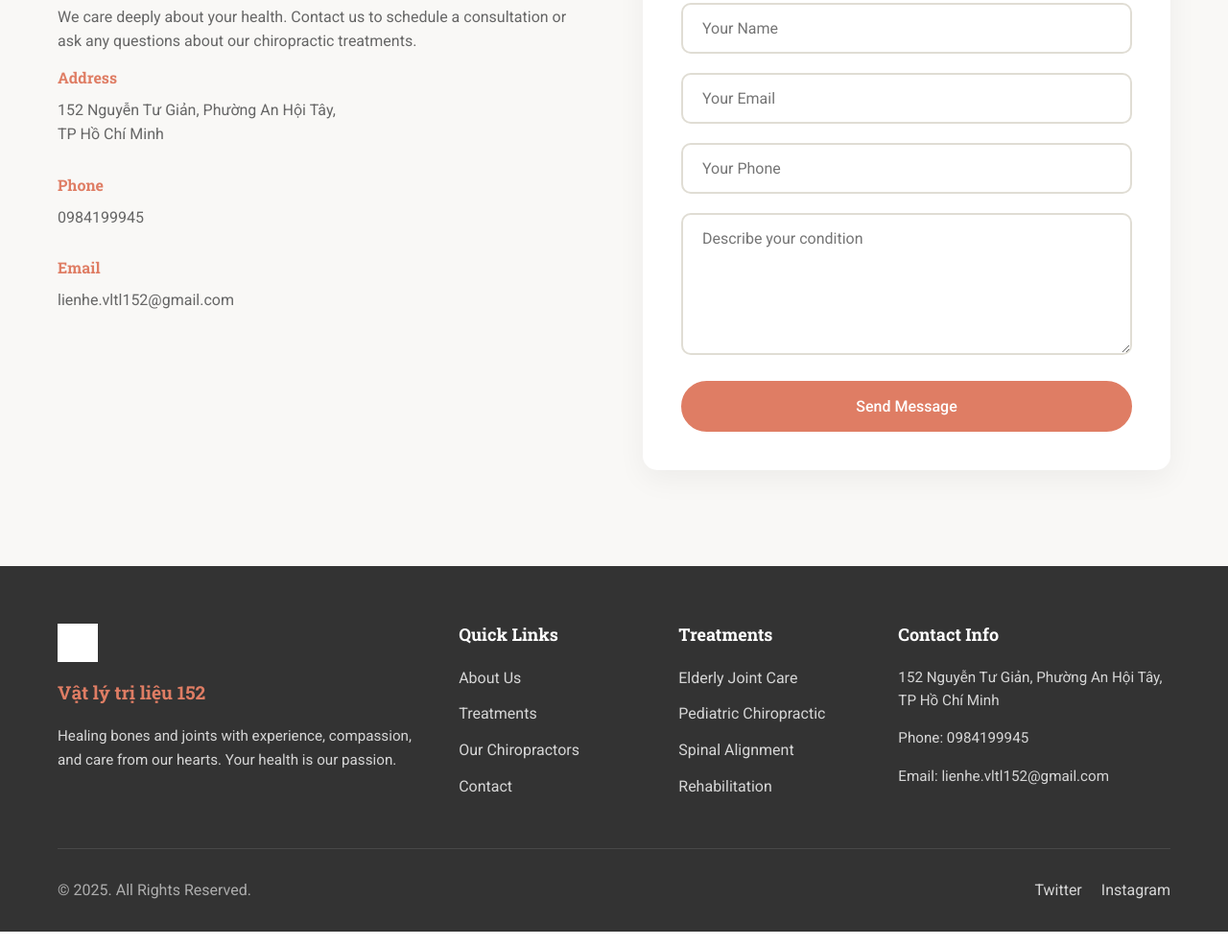
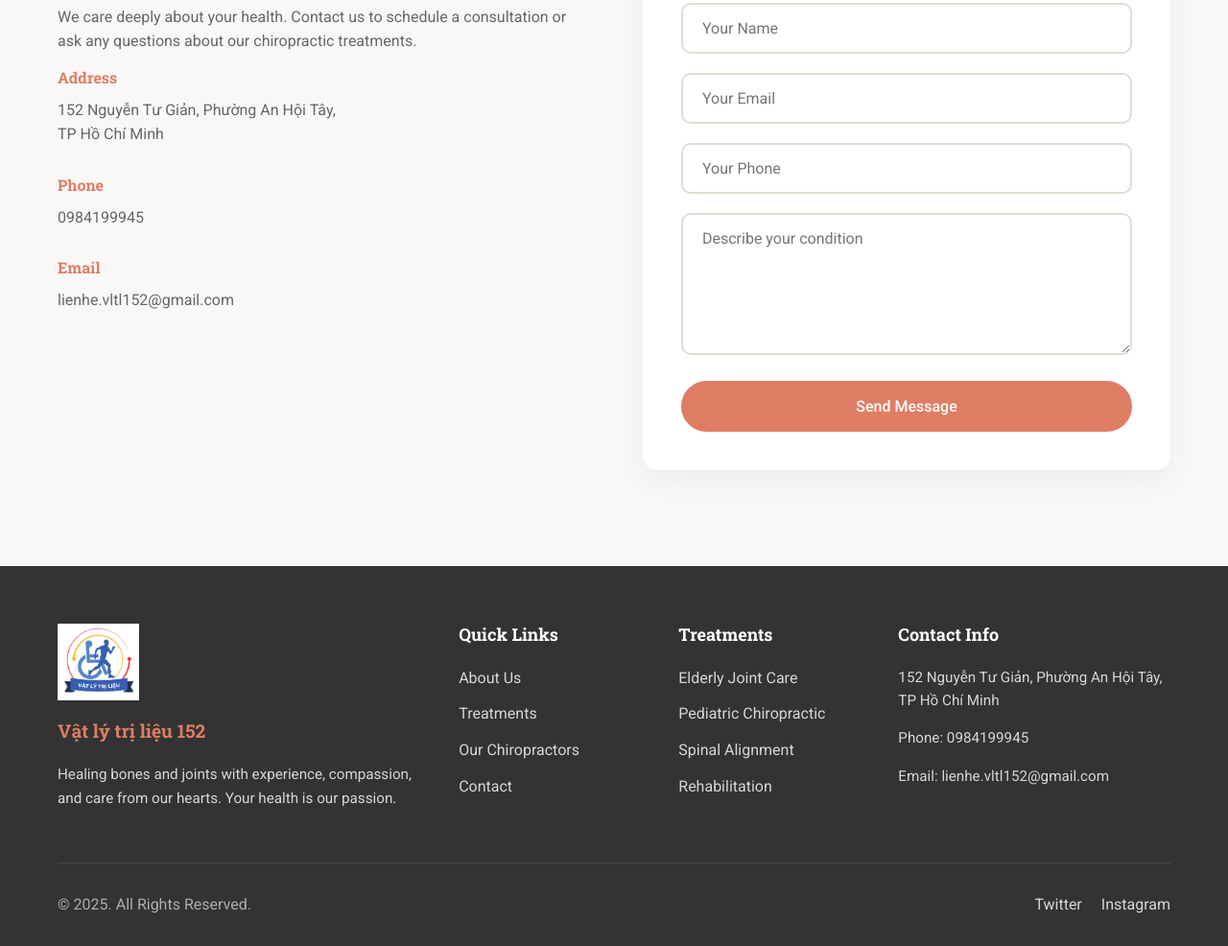
Before and after one commit to viet-quanggg/vltl-152-landing-page, a plain HTML site: page index.html in a window 1280 px wide. Shown: the part 7851-8837 px from the top of the page at 96% size. Drawn offline with Linux system fonts and the light colour scheme.

Commit message:
feat: Update footer logo dimensions and styling for improved visibility

```diff
--- a/css/style.css
+++ b/css/style.css
@@ -1154,9 +1154,10 @@ section {
 }
 
 .footer-logo {
-    height: 40px;
+    height: 80px;
+    width: auto;
     margin-bottom: 20px;
-    filter: brightness(0) invert(1);
+    object-fit: contain;
 }
 
 .footer-clinic-name {
```
